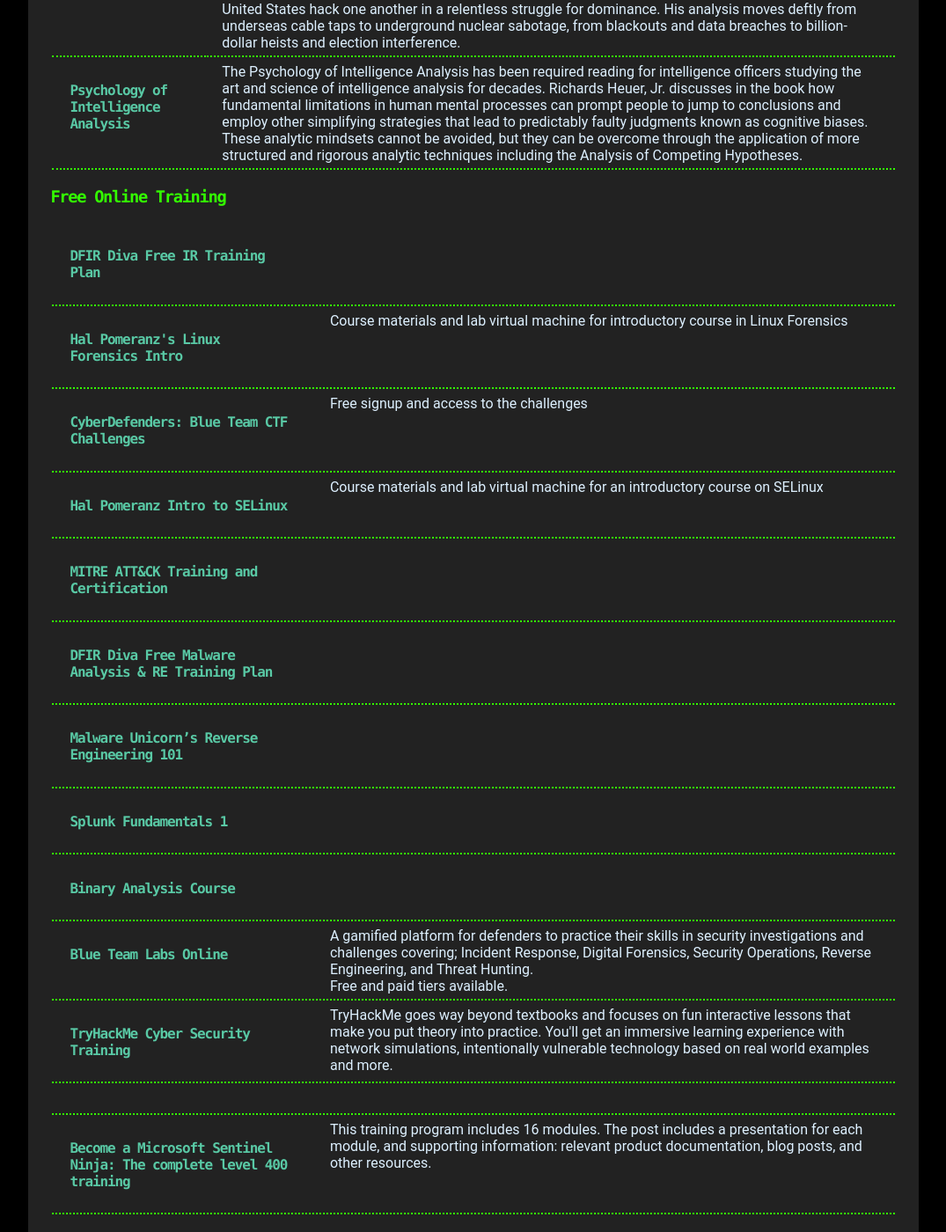
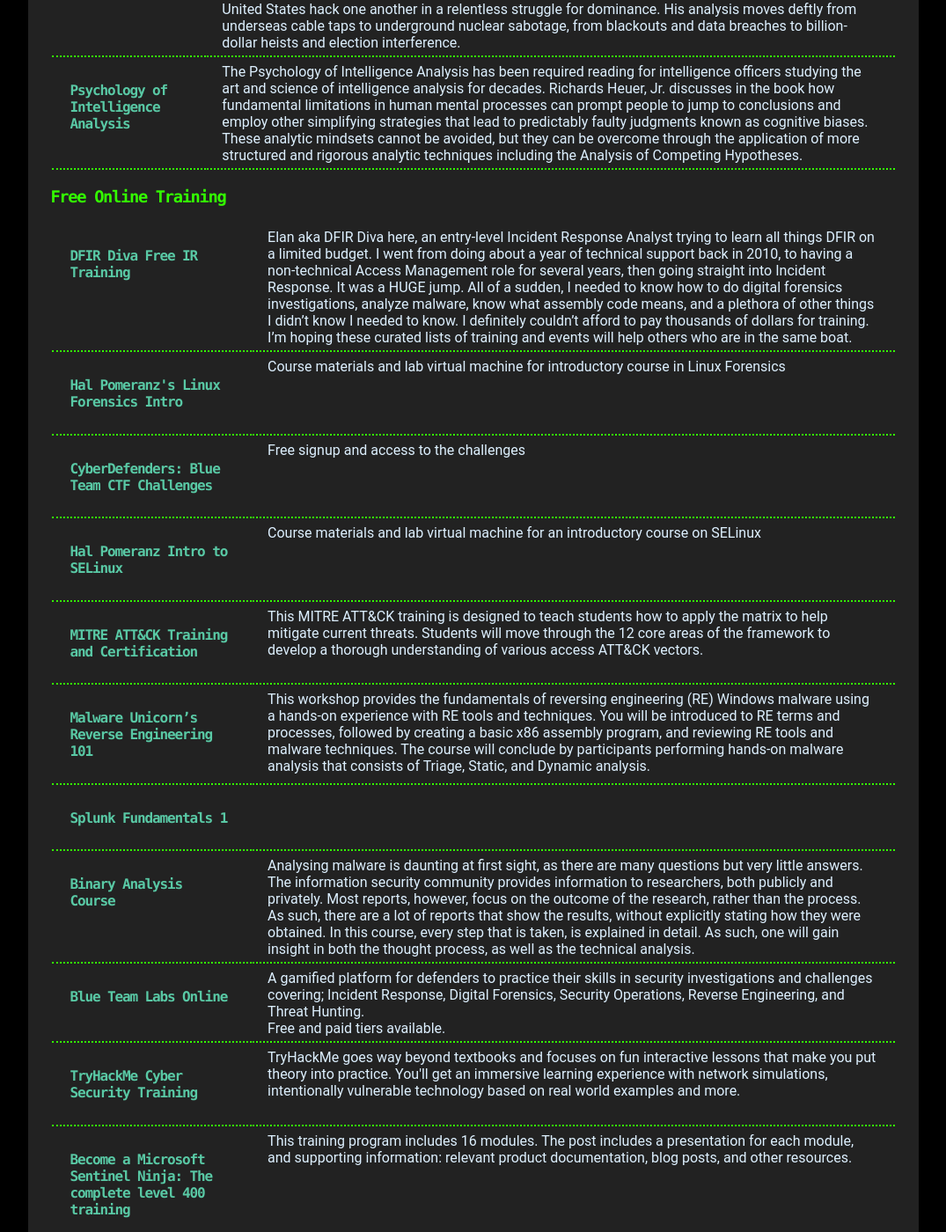
Before and after one commit to shannaniggans/fancy4n6.github.io, a Jekyll site: the page built from resources.md, in a window 1280 px wide and 1400 px high, scrolled down 1618 px. Shown: the whole window at 88% size, without its empty margins (102-1177 px from the left). Built offline with Jekyll 4.4.1, drawn with Linux system fonts in a browser that asks for light colours; Markdown is read by kramdown in place of the engine named in the settings.

Commit message:
Update resources.md

```diff
--- a/resources.md
+++ b/resources.md
@@ -79,8 +79,10 @@
 <h3>Free Online Training</h3>
 <table><tbody>
          <tr>
-      <td><h4><b><a href="https://freetraining.dfirdiva.com/free-ir-training-plan">DFIR Diva Free IR Training Plan</a></b></h4></td>
-    <td></td>
+      <td><h4><b><a href="https://training.dfirdiva.com/training-listings">DFIR Diva Free IR Training</a></b></h4></td>
+    <td>Elan aka DFIR Diva here, an entry-level Incident Response Analyst trying to learn all things DFIR on a limited budget. I went from doing about a year of technical support back in 2010, to having a non-technical Access Management role for several years, then going straight into Incident Response. It was a HUGE jump. All of a sudden, I needed to know how to do digital forensics investigations, analyze malware, know what assembly code means, and a plethora of other things I didn’t know I needed to know. I definitely couldn’t afford to pay thousands of dollars for training.
+
+I’m hoping these curated lists of training and events will help others who are in the same boat.</td>
   </tr>
    <tr>
       <td><h4><b><a href="https://archive.org/details/HalLinuxForensics">Hal Pomeranz's Linux Forensics Intro</a></b></h4></td>
@@ -96,25 +98,21 @@
   </tr>
        <tr>
       <td><h4><b><a href="https://www.cybrary.it/course/application-of-the-mitre-attack-framework/">MITRE ATT&CK Training and Certification</a></b></h4></td>
-    <td></td>
+    <td>This MITRE ATT&CK training is designed to teach students how to apply the matrix to help mitigate current threats. Students will move through the 12 core areas of the framework to develop a thorough understanding of various access ATT&CK vectors.</td>
   </tr>
-   <tr>
-      <td><h4><b><a href="https://freetraining.dfirdiva.com/free-malware-analysis-re-training">DFIR Diva Free Malware Analysis & RE Training Plan</a></b></h4></td>
-    <td></td>
-  </tr>
-       <tr>
+  <tr>
       <td><h4><b><a href="https://malwareunicorn.org/workshops/re101.html#0">Malware Unicorn’s Reverse Engineering 101</a></b></h4></td>
-    <td></td>
+    <td>This workshop provides the fundamentals of reversing engineering (RE) Windows malware using a hands-on experience with RE tools and techniques. You will be introduced to RE terms and processes, followed by creating a basic x86 assembly program, and reviewing RE tools and malware techniques. The course will conclude by participants performing hands-on malware analysis that consists of Triage, Static, and Dynamic analysis.</td>
   </tr>
 
          <tr>
-      <td><h4><b><a href="https://www.splunk.com/en_us/training/free-courses/splunk-fundamentals-1.html)">Splunk Fundamentals 1</a></b></h4></td>
+      <td><h4><b><a href="https://www.splunk.com/en_us/training/free-courses/splunk-fundamentals-1.html">Splunk Fundamentals 1</a></b></h4></td>
     <td></td>
   </tr>
 
          <tr>
       <td><h4><b><a href="https://maxkersten.nl/binary-analysis-course/">Binary Analysis Course</a></b></h4></td>
-    <td></td>
+    <td>Analysing malware is daunting at first sight, as there are many questions but very little answers. The information security community provides information to researchers, both publicly and privately. Most reports, however, focus on the outcome of the research, rather than the process. As such, there are a lot of reports that show the results, without explicitly stating how they were obtained. In this course, every step that is taken, is explained in detail. As such, one will gain insight in both the thought process, as well as the technical analysis.</td>
   </tr>
 
          <tr>
@@ -127,14 +125,13 @@
     <td>TryHackMe goes way beyond textbooks and focuses on fun interactive lessons that make you put theory into practice. You'll get an immersive learning experience with network simulations, intentionally vulnerable technology based on real world examples and more.</td>
   </tr>
 
-           <tr>
+     <tr>
+      <td><h4><b><a href="ttps://techcommunity.microsoft.com/t5/azure-sentinel/become-an-azure-sentinel-ninja-the-complete-level-400-training/ba-p/1246310">Become a Microsoft Sentinel Ninja: The complete level 400 training</a></b></h4></td>
+    <td>This training program includes 16 modules. The post includes a presentation for each module, and supporting information: relevant product documentation, blog posts, and other resources.</td>
+  </tr>
+  <tr>
       <td><h4><b><a href=""></a></b></h4></td>
     <td></td>
-  </tr>
-
-           <tr>
-      <td><h4><b><a href="ttps://techcommunity.microsoft.com/t5/azure-sentinel/become-an-azure-sentinel-ninja-the-complete-level-400-training/ba-p/1246310">Become a Microsoft Sentinel Ninja: The complete level 400 training</a></b></h4></td>
-    <td>This training program includes 16 modules. The post includes a presentation for each module, and supporting information: relevant product documentation, blog posts, and other resources.</td>
   </tr>
   </tbody></table>
 
```
